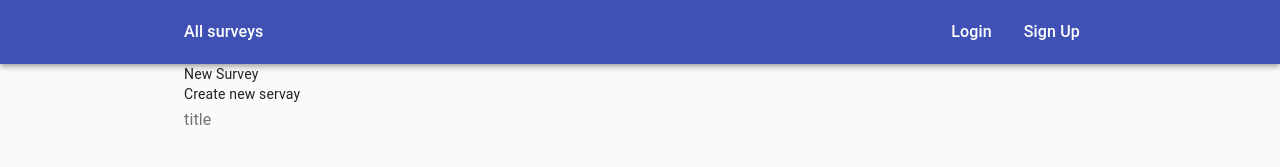
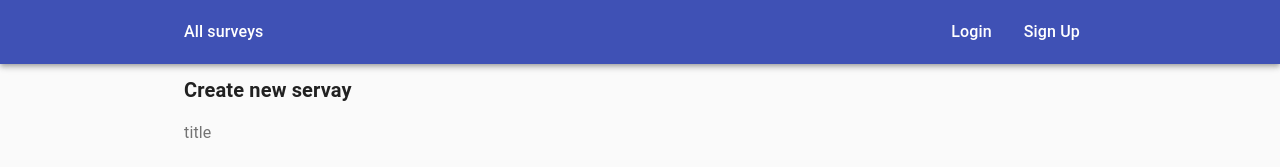
Before and after one commit to wawoon/survey_app, a Next.js app in the folder survey_frontend/: page /manage/surveys/new in a window 1280 px wide. Shown: the top 167 px of the page. Built offline with nearby package versions, Linux system fonts and the light colour scheme.

Commit message:
fix: add default question and choices

```diff
--- a/survey_frontend/pages/manage/surveys/new.tsx
+++ b/survey_frontend/pages/manage/surveys/new.tsx
@@ -17,6 +17,7 @@ import { ReduxStore } from "../../../store";
 import { useRouter } from "next/router";
 import { Header } from "../../../components/Header";
 import { serverUrl } from "../../../lib/url";
+import { FormTitle } from "../../../components/FormTitle";
 // import Link from "next/link";
 
 type Choice = {
@@ -81,6 +82,9 @@ const ManageSurveyNewForm: React.FC = () => {
 
   return (
     <Form<ManageSurveyNewFormValue>
+      initialValues={{
+        questions: [{ name: "", choices: [{ name: "" }] }],
+      }}
       mutators={{
         ...arrayMutators,
       }}
@@ -95,11 +99,10 @@ const ManageSurveyNewForm: React.FC = () => {
         submitting,
         values,
       }) => {
-        console.log(values);
         return (
           <form onSubmit={handleSubmit}>
             <div>
-              <div>Create new servay</div>
+              <FormTitle>Create new servay</FormTitle>
               <div>
                 <InputLabel style={{ padding: "8px 0" }}>title</InputLabel>
                 <Field name="title">
@@ -253,7 +256,6 @@ const ManageSurveyNew = () => {
     <div>
       <Header />
       <Container maxWidth={"md"}>
-        <div>New Survey</div>
         <ManageSurveyNewForm />
       </Container>
     </div>
```
Also changed, not shown: 1 other file (tests, documents, lock files or other folders).
